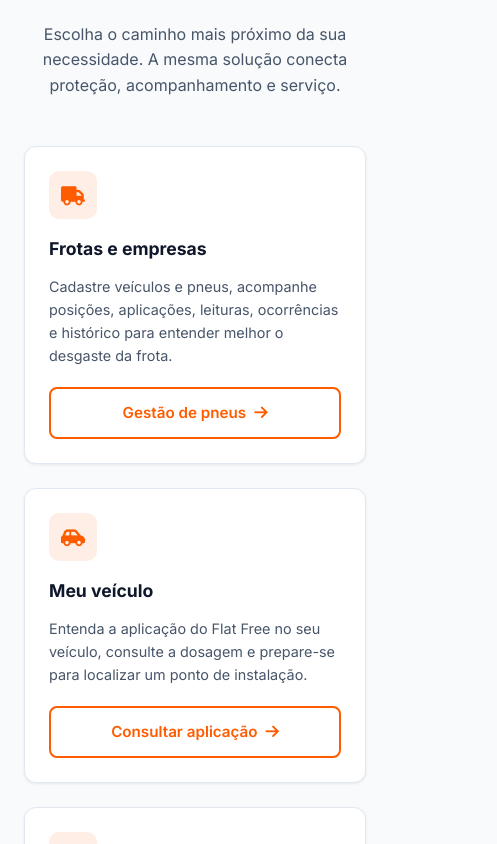
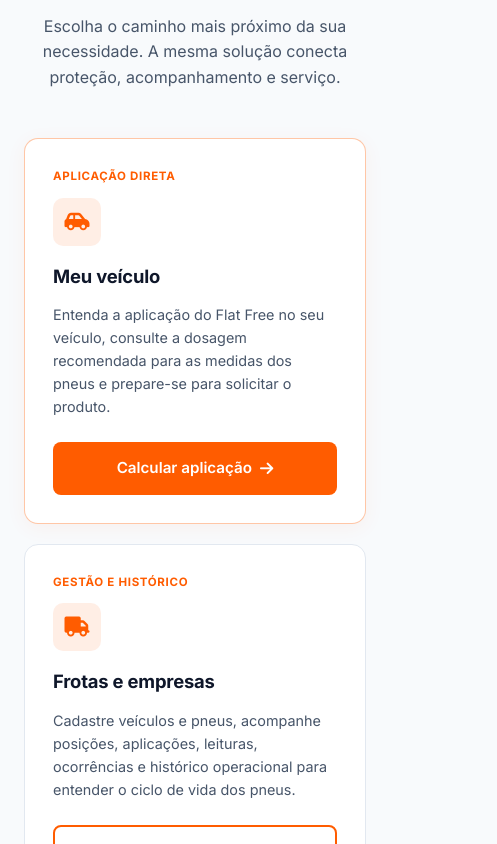
Before and after one commit to vicgouveia-cloud/flat-free-brasil, a Next.js app: page / in a window 390 px wide. Shown: the part 1260-2104 px from the top of the page, 497 px wide, since content can reach past the window. Built offline with nearby package versions, Linux system fonts and the light colour scheme.

Commit message:
feat(home): align journeys with hero and harden responsive subgrids

```diff
--- a/app/globals.css
+++ b/app/globals.css
@@ -381,3 +381,137 @@
   .home-product-hero-actions .btn { justify-content:center; }
   .home-product-hero-description { font-size:1rem; }
 }
+
+/* Audiences section & Journey cards */
+.home-audiences-section {
+  padding: clamp(3rem, 5vw, 4.5rem) 0;
+  position: relative;
+}
+.home-audiences-grid {
+  display: grid;
+  grid-template-columns: repeat(3, 1fr);
+  gap: 1.5rem;
+}
+.home-journey-card {
+  display: flex;
+  flex-direction: column;
+  position: relative;
+  transition: transform 0.2s ease, box-shadow 0.2s ease, border-color 0.2s ease;
+  background: var(--bg-surface);
+  border: 1px solid var(--border-color);
+  border-radius: 14px;
+  padding: 1.75rem;
+}
+.home-journey-card:hover {
+  transform: translateY(-2px);
+  box-shadow: var(--shadow-md);
+  border-color: rgba(255, 92, 0, 0.3);
+}
+.home-journey-card-primary {
+  border-color: rgba(255, 92, 0, 0.35);
+  box-shadow: 0 4px 20px rgba(255, 92, 0, 0.06);
+}
+.home-journey-badge {
+  display: inline-flex;
+  align-items: center;
+  gap: 0.35rem;
+  font-size: 0.72rem;
+  font-weight: 700;
+  text-transform: uppercase;
+  letter-spacing: 0.06em;
+  color: var(--color-safety-orange);
+  margin-bottom: 0.75rem;
+}
+.home-journey-icon {
+  width: 3rem;
+  height: 3rem;
+  background: rgba(255, 92, 0, 0.1);
+  border-radius: 10px;
+  display: flex;
+  align-items: center;
+  justify-content: center;
+  margin-bottom: 1rem;
+  color: var(--color-safety-orange);
+  font-size: 1.25rem;
+  flex-shrink: 0;
+}
+.home-journey-card h3 {
+  font-size: 1.15rem;
+  font-weight: 800;
+  margin-bottom: 0.75rem;
+  letter-spacing: -0.01em;
+}
+.home-journey-card p {
+  color: var(--text-secondary);
+  line-height: 1.6;
+  font-size: 0.9rem;
+  flex: 1;
+}
+.home-journey-cta {
+  margin-top: 1.5rem;
+  justify-content: center;
+}
+
+@media (max-width: 900px) {
+  .home-audiences-grid {
+    grid-template-columns: 1fr;
+    gap: 1.25rem;
+  }
+}
+
+/* Home simulator responsive grid */
+.home-simulator-grid {
+  background: linear-gradient(135deg, #0a0f1e, #1e293b);
+  border-radius: 16px;
+  padding: 2rem;
+  display: grid;
+  grid-template-columns: 1fr 1fr;
+  gap: 2rem;
+  align-items: center;
+}
+@media (max-width: 900px) {
+  .home-simulator-grid {
+    grid-template-columns: 1fr;
+    padding: 1.5rem;
+    gap: 1.5rem;
+  }
+}
+@media (max-width: 600px) {
+  .home-simulator-grid {
+    padding: 1.25rem;
+  }
+}
+
+/* Sub-grids in content and form */
+.article-subgrid {
+  display: grid;
+  grid-template-columns: repeat(3, 1fr);
+  gap: 1rem;
+}
+@media (max-width: 600px) {
+  .article-subgrid {
+    grid-template-columns: 1fr;
+  }
+}
+
+.contact-form-grid {
+  display: grid;
+  grid-template-columns: 1fr 1fr;
+  gap: 1rem;
+}
+@media (max-width: 600px) {
+  .contact-form-grid {
+    grid-template-columns: 1fr;
+  }
+}
+
+.platform-features-grid {
+  display: grid;
+  grid-template-columns: 1fr 1fr;
+  gap: 1rem;
+}
+@media (max-width: 480px) {
+  .platform-features-grid {
+    grid-template-columns: 1fr;
+  }
+}
--- a/app/page.tsx
+++ b/app/page.tsx
@@ -166,45 +166,52 @@
         </section>
 
         {/* AUDIENCES */}
-        <section className="section" style={{ paddingTop: '3.5rem', paddingBottom: '3.5rem' }}>
+        <section className="section home-audiences-section" aria-labelledby="home-audiences-title">
           <div className="container">
             <div className="section-header">
               <span className="section-tag">Uma solução, diferentes necessidades</span>
-              <h2 className="section-title">Como você quer usar o Flat Free?</h2>
+              <h2 id="home-audiences-title" className="section-title">Como você quer usar o Flat Free?</h2>
               <p className="section-description">Escolha o caminho mais próximo da sua necessidade. A mesma solução conecta proteção, acompanhamento e serviço.</p>
             </div>
-            <div className="grid-3">
+            <div className="home-audiences-grid">
               {[
                 {
+                  badge: 'Aplicação direta',
+                  icon: 'fa-car-side',
+                  title: 'Meu veículo',
+                  desc: 'Entenda a aplicação do Flat Free no seu veículo, consulte a dosagem recomendada para as medidas dos pneus e prepare-se para solicitar o produto.',
+                  href: '/calculadora',
+                  cta: 'Calcular aplicação',
+                  isPrimary: true,
+                },
+                {
+                  badge: 'Gestão e histórico',
                   icon: 'fa-truck',
                   title: 'Frotas e empresas',
-                  desc: 'Cadastre veículos e pneus, acompanhe posições, aplicações, leituras, ocorrências e histórico para entender melhor o desgaste da frota.',
+                  desc: 'Cadastre veículos e pneus, acompanhe posições, aplicações, leituras, ocorrências e histórico operacional para entender o ciclo de vida dos pneus.',
                   href: '/app',
-                  cta: 'Gestão de pneus',
+                  cta: 'Gestão de frotas',
+                  isPrimary: false,
                 },
                 {
-                  icon: 'fa-car-side',
-                  title: 'Meu veículo',
-                  desc: 'Entenda a aplicação do Flat Free no seu veículo, consulte a dosagem e prepare-se para localizar um ponto de instalação.',
-                  href: '/calculadora',
-                  cta: 'Consultar aplicação',
-                },
-                {
+                  badge: 'Rede de atendimento',
                   icon: 'fa-screwdriver-wrench',
-                  title: 'Quero instalar ou revender',
-                  desc: 'Oficinas, borracharias, concessionárias e prestadores poderão integrar a rede de atendimento e comercialização Flat Free.',
+                  title: 'Instalar ou revender',
+                  desc: 'Oficinas, borracharias, concessionárias e prestadores de serviço podem integrar a rede de aplicação e comercialização Flat Free.',
                   href: '#contato',
                   cta: 'Quero ser parceiro',
+                  isPrimary: false,
                 },
               ].map(item => (
-                <div key={item.title} className="card" style={{ display: 'flex', flexDirection: 'column', minHeight: '285px' }}>
-                  <div style={{ width: '3rem', height: '3rem', background: 'rgba(255,92,0,0.1)', borderRadius: '10px', display: 'flex', alignItems: 'center', justifyContent: 'center', marginBottom: '1rem' }}>
-                    <i className={`fas ${item.icon}`} style={{ color: 'var(--color-safety-orange)', fontSize: '1.2rem' }} />
+                <div key={item.title} className={`home-journey-card${item.isPrimary ? ' home-journey-card-primary' : ''}`}>
+                  <span className="home-journey-badge">{item.badge}</span>
+                  <div className="home-journey-icon">
+                    <i className={`fas ${item.icon}`} aria-hidden="true" />
                   </div>
-                  <h3 style={{ fontWeight: 800, fontSize: '1.1rem', marginBottom: '0.7rem' }}>{item.title}</h3>
-                  <p style={{ color: 'var(--text-secondary)', lineHeight: 1.6, fontSize: '0.9rem', flex: 1 }}>{item.desc}</p>
-                  <Link href={item.href} className="btn btn-outline" style={{ marginTop: '1.25rem', justifyContent: 'center' }}>
-                    {item.cta} <i className="fas fa-arrow-right" />
+                  <h3>{item.title}</h3>
+                  <p>{item.desc}</p>
+                  <Link href={item.href} className={`btn ${item.isPrimary ? 'btn-primary' : 'btn-outline'} home-journey-cta`}>
+                    {item.cta} <i className="fas fa-arrow-right" aria-hidden="true" />
                   </Link>
                 </div>
               ))}
@@ -224,7 +231,7 @@
                 </p>
                 <Link href="/app" className="btn btn-primary"><i className="fas fa-gauge-high" /> Acessar gestão da frota</Link>
               </div>
-              <div className="card" style={{ display: 'grid', gridTemplateColumns: '1fr 1fr', gap: '1rem' }}>
+              <div className="card platform-features-grid">
                 {[
                   ['fa-truck-moving', 'Veículos e posições'],
                   ['fa-circle-dot', 'Histórico por pneu'],
@@ -271,11 +278,11 @@
             </div>
 
             {/* Simulator */}
-            <div style={{ background: 'linear-gradient(135deg, #0a0f1e, #1e293b)', borderRadius: '16px', padding: '2rem', display: 'grid', gridTemplateColumns: '1fr 1fr', gap: '2rem', alignItems: 'center' }}>
+            <div className="home-simulator-grid">
               <div>
                 <h3 style={{ color: '#fff', fontWeight: 800, marginBottom: '0.75rem' }}>Visualização ilustrativa de perfuração</h3>
                 <p style={{ color: '#94a3b8', marginBottom: '1.5rem', fontSize: '0.9rem' }}>A animação abaixo ajuda a visualizar o conceito de funcionamento do produto. Ela não representa um ensaio técnico, medição de pressão ou comprovação de desempenho.</p>
-                <div style={{ display: 'flex', gap: '0.75rem', marginBottom: '1rem' }}>
+                <div style={{ display: 'flex', gap: '0.75rem', marginBottom: '1rem', flexWrap: 'wrap' }}>
                   <button className="btn btn-primary" onClick={startSim}><i className="fas fa-play" /> Iniciar visualização</button>
                   <button className="btn btn-outline" onClick={resetSim} style={{ color: '#fff', borderColor: 'rgba(255,255,255,0.3)' }}><i className="fas fa-rotate" /> Reiniciar</button>
                 </div>
@@ -354,7 +361,7 @@
                   </div>
                   <h3 style={{ fontWeight: 800, marginBottom: '0.75rem', fontSize: '1.2rem' }}>Por que acompanhar pneus e ocorrências na operação</h3>
                   <p style={{ color: 'var(--text-secondary)', fontSize: '0.9rem', marginBottom: '1.25rem', lineHeight: 1.6 }}>Perfurações, paradas, trocas e movimentações fazem parte da rotina de pneus. Registrar essas ocorrências junto com leituras e posições ajuda a construir um histórico útil para acompanhar a operação.</p>
-                  <div style={{ display: 'grid', gridTemplateColumns: 'repeat(3, 1fr)', gap: '1rem' }}>
+                  <div className="article-subgrid">
                     {[
                       { icon: 'fa-wrench', title: 'Ocorrências', desc: 'Registre perfurações, intervenções e outros eventos relevantes ao longo do uso.' },
                       { icon: 'fa-ruler-vertical', title: 'Leituras', desc: 'Acompanhe sulco, quilometragem e outros dados registrados nas inspeções.' },
@@ -413,7 +420,7 @@
                       <option value="parceiro">Quero instalar ou revender</option>
                     </select>
                   </div>
-                  <div style={{ display: 'grid', gridTemplateColumns: '1fr 1fr', gap: '1rem' }}>
+                  <div className="contact-form-grid">
                     <div className="form-group">
                       <label className="form-label">Nome Completo *</label>
                       <input type="text" className="form-control" placeholder="Seu nome" required value={formData.nome} onChange={e => setFormData(p => ({...p, nome: e.target.value}))} />
```
